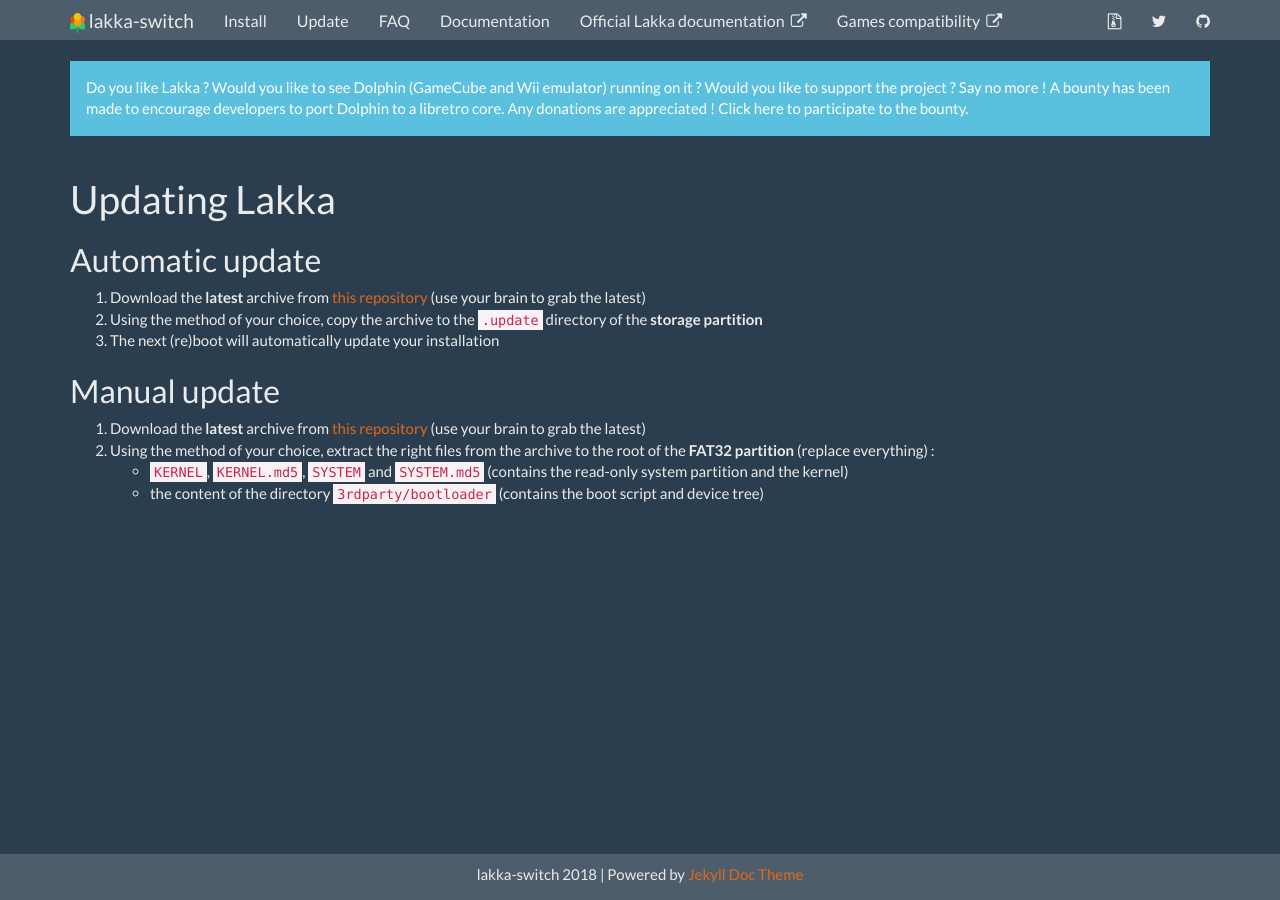
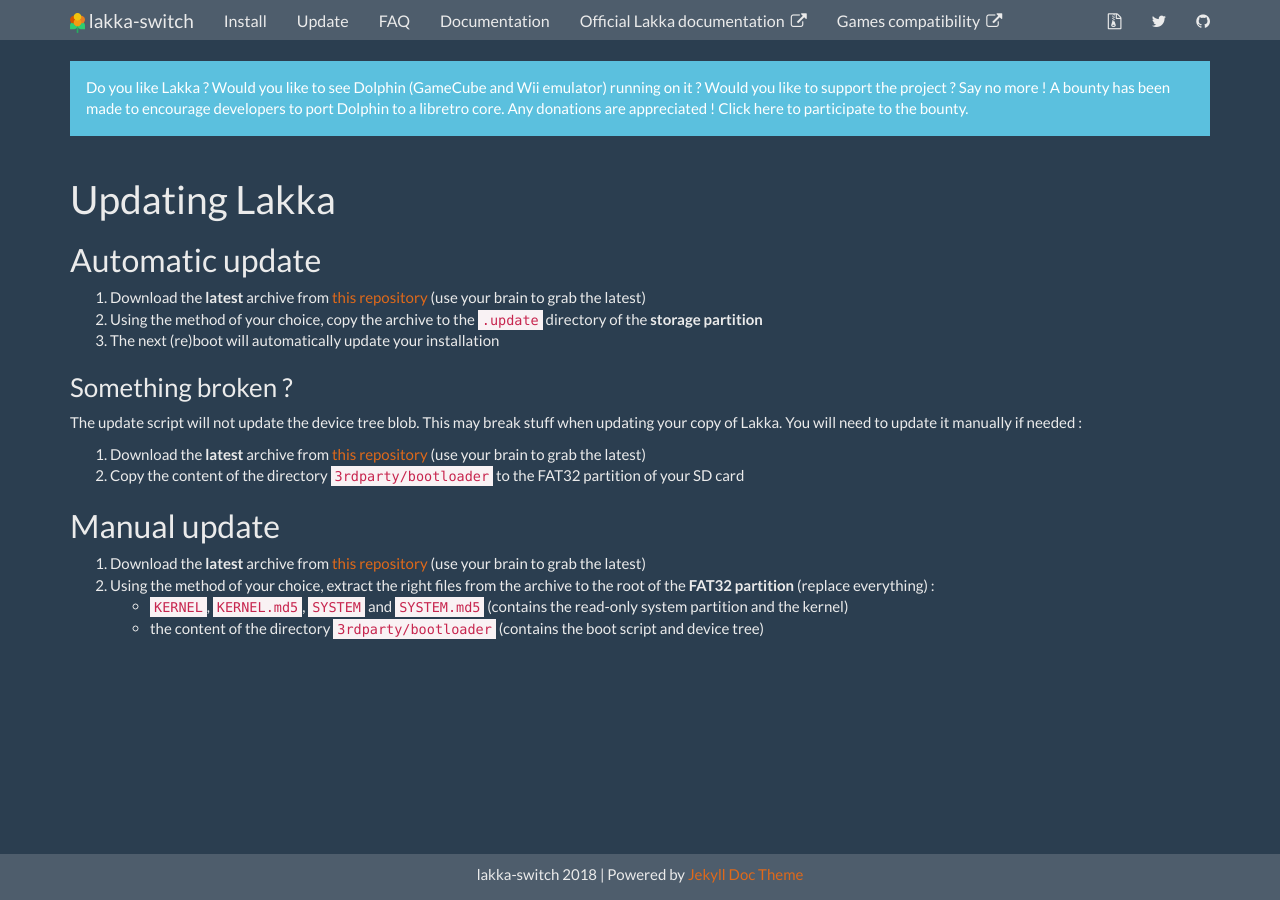
Before and after one commit to lakka-switch/documentation, a Jekyll site: the page built from update.md, in a window 1280 px wide. Built offline with Jekyll 4.4.1, drawn with Linux system fonts in a browser that asks for light colours; nearby versions of some CDN libraries.

Commit message:
Update update.md

```diff
--- a/update.md
+++ b/update.md
@@ -9,6 +9,12 @@
 2. Using the method of your choice, copy the archive to the `.update` directory of the **storage partition**
 3. The next (re)boot will automatically update your installation
 
+### Something broken ?
+
+The update script will not update the device tree blob. This may break stuff when updating your copy of Lakka. You will need to update it manually if needed :
+1. Download the **latest** archive from [this repository](https://natinusala.cheats-inc.org/natinusala/lakka-switch/archives/updates/) (use your brain to grab the latest)
+2. Copy the content of the directory `3rdparty/bootloader` to the FAT32 partition of your SD card
+
 ## Manual update
 
 1. Download the **latest** archive from [this repository](https://natinusala.cheats-inc.org/natinusala/lakka-switch/archives/updates/) (use your brain to grab the latest)
```
